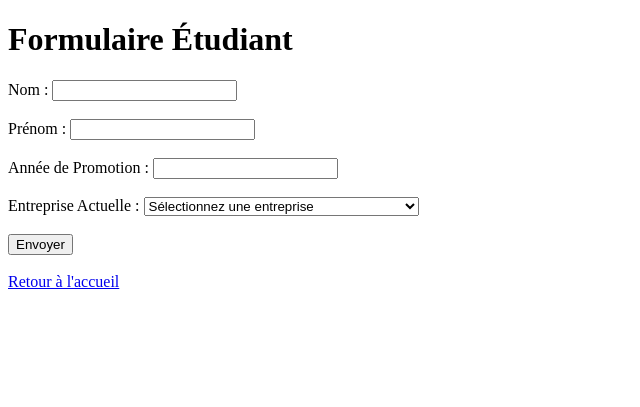
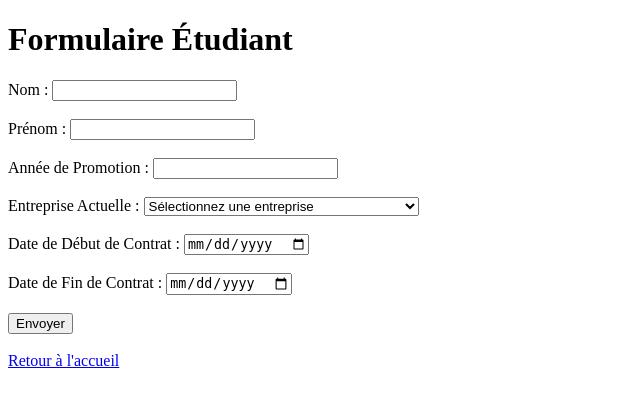
Before and after one commit to bomtouinn/app-3, a Flask app: page /etudiant in a window 1280 px wide. Shown: the top 407 px of the page, without its empty margins (0-640 px from the left). Run offline with Flask 3, Linux system fonts and the light colour scheme.

Commit message:
date contrats etu

```diff
--- a/templates/form_entreprise.html
+++ b/templates/form_entreprise.html
@@ -21,5 +21,7 @@
 
         <button type="submit">Envoyer</button>
     </form>
+     <br>
+    <a href="/">Retour à l'accueil</a>
 </body>
 </html>
--- a/templates/form_etudiant.html
+++ b/templates/form_etudiant.html
@@ -27,6 +27,12 @@
             {% endfor %}
         </select><br><br>
 
+        <label for="date_debut">Date de Début de Contrat :</label>
+        <input type="date" id="date_debut" name="date_debut" required><br><br>
+
+        <label for="date_fin">Date de Fin de Contrat :</label>
+        <input type="date" id="date_fin" name="date_fin" required><br><br>
+
         <button type="submit">Envoyer</button>
     </form>
 
```
